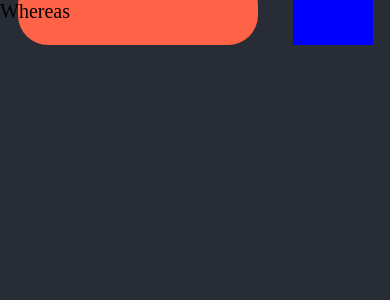
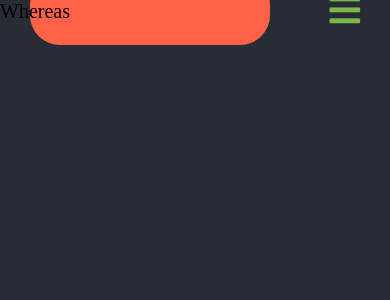
Before and after one commit to GovanDBT/CO2, a React Native app: screen / in a window 390 px wide. Shown: the top 300 px of the page. Built offline with nearby package versions, Linux system fonts and the light colour scheme.

Commit message:
set icons

```diff
--- a/app/screens/HomeScreen.js
+++ b/app/screens/HomeScreen.js
@@ -3,12 +3,14 @@ import { View, StyleSheet, StatusBar, Platform } from 'react-native';
 
 // import colors were using
 import colors from '../config/colors';
+// import react icons
+import { FontAwesome5 } from '@expo/vector-icons';
 
 function HomeScreen(props) {
     return (
       <View style={styles.nav}>
         <View style={styles.search}/>
-        <View style={styles.bars}/>
+        <FontAwesome5 name="bars" size={35} color={colors.secondary}/>
       </View>
     );
 }
```
